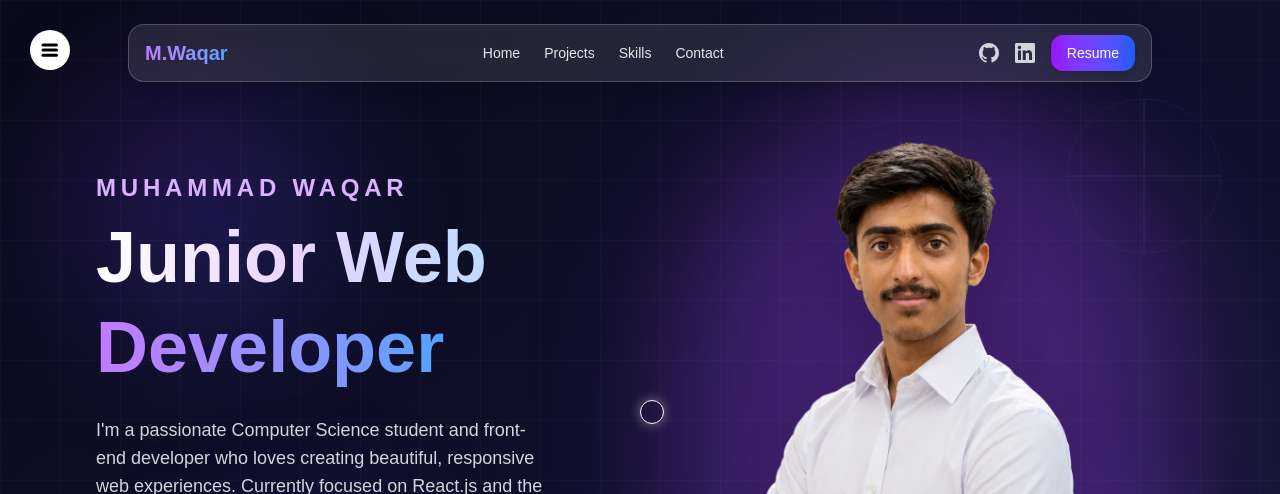
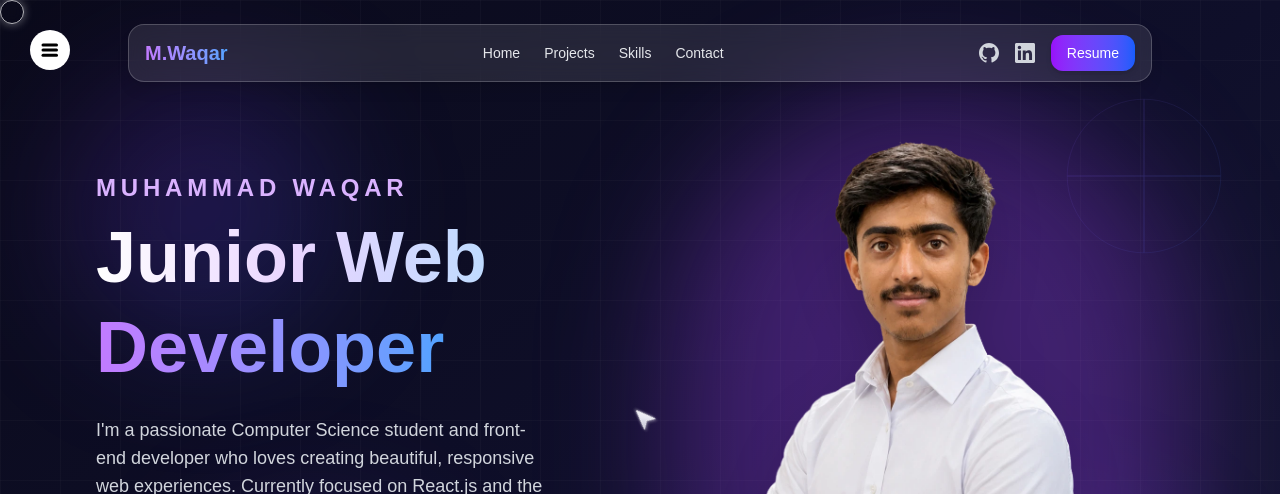
Before and after one commit to MuhammadWaqar7615/Portfolio, a React (Vite) app: page / in a window 1280 px wide. Shown: the top 494 px of the page. Built offline with nearby package versions, Linux system fonts and the light colour scheme.

Commit message:
cursor updated

```diff
--- a/src/Components/cursor/Cursor.jsx
+++ b/src/Components/cursor/Cursor.jsx
@@ -1,34 +1,87 @@
 import { useEffect } from "react";
-import { motion, useMotionValue } from "motion/react";
+import { motion, useMotionValue, useSpring, useTransform } from "motion/react";
 
 function Cursor() {
-  const x = useMotionValue(0);
-  const y = useMotionValue(0);
+  const cursorX = useMotionValue(0);
+  const cursorY = useMotionValue(0);
+
+  const circleTargetX = useTransform(cursorX, (v) => v);
+  const circleTargetY = useTransform(cursorY, (v) => v);
+
+  const circleX = useSpring(circleTargetX, { stiffness: 250, damping: 26, mass: 0.7 });
+  const circleY = useSpring(circleTargetY, { stiffness: 250, damping: 26, mass: 0.7 });
 
   useEffect(() => {
-    x.set(window.innerWidth / 2);
-    y.set(window.innerHeight / 2);
+    cursorX.set(window.innerWidth / 2);
+    cursorY.set(window.innerHeight / 2);
 
     const updatePosition = (e) => {
-      x.set(e.clientX);
-      y.set(e.clientY);
+      cursorX.set(e.clientX);
+      cursorY.set(e.clientY);
     };
 
     window.addEventListener("mousemove", updatePosition, { passive: true });
     return () => window.removeEventListener("mousemove", updatePosition);
-  }, [x, y]);
+  }, [cursorX, cursorY]);
 
   return (
-    <motion.div
-      className="fixed z-[999] w-6 h-6 rounded-full border border-white pointer-events-none will-change-transform shadow-[0_0_12px_rgba(255,255,255,0.4)] backdrop-blur-sm hidden md:block"
-      style={{ x, y }}
-      transition={{
-        type: "spring",
-        stiffness: 300,   // lower = more fluid, less twitchy
-        damping: 28,      // prevents oscillation
-        mass: 0.6         // lighter = quicker response but still smooth
-      }}
-    />
+    <>
+      <style>{`
+        * { cursor: none; }
+        a, button, input, textarea, select, [role="button"] { cursor: none; }
+      `}</style>
+
+      <motion.div
+        className="fixed z-[10000] pointer-events-none will-change-transform hidden md:block"
+        style={{
+          x: cursorX,
+          y: cursorY,
+          left: 0,
+          top: 0,
+        }}
+        transition={{ duration: 0 }}
+      >
+        <svg
+          width="24"
+          height="24"
+          viewBox="-3 -10 24 24"
+          fill="none"
+          xmlns="http://www.w3.org/2000/svg"
+          style={{
+            transform: "rotate(45deg) scaleX(1.6)",
+            transformOrigin: "0 0"
+          }}
+        >
+          <defs>
+            <linearGradient id="silverBent" x1="0%" y1="0%" x2="100%" y2="100%">
+              <stop offset="0%" stopColor="#FFFFFF" />
+              <stop offset="50%" stopColor="#E8E8F2" />
+              <stop offset="100%" stopColor="#C0C0D0" />
+            </linearGradient>
+            <filter id="bentGlow" x="-20%" y="-20%" width="140%" height="140%">
+              <feGaussianBlur stdDeviation="1.2" result="blur" />
+              <feComposite in="SourceGraphic" in2="blur" operator="over" />
+            </filter>
+          </defs>
+
+          {/* Scaled-down polygon (original shape, ~75% size) */}
+          <polygon
+            points="0,0 12,-7.5 9,0 12,7.5"
+            fill="url(#silverBent)"
+            stroke="rgba(255,255,255,0.8)"
+            strokeWidth="0.6"
+            strokeLinejoin="round"
+            filter="url(#bentGlow)"
+          />
+        </svg>
+      </motion.div>
+
+      {/* Smaller trailing circle */}
+      <motion.div
+        className="fixed z-[999] w-6 h-6 rounded-full border border-white/70 pointer-events-none will-change-transform shadow-[0_0_10px_rgba(255,255,255,0.4)] backdrop-blur-sm hidden md:block"
+        style={{ x: circleX, y: circleY }}
+      />
+    </>
   );
 }
 
```
